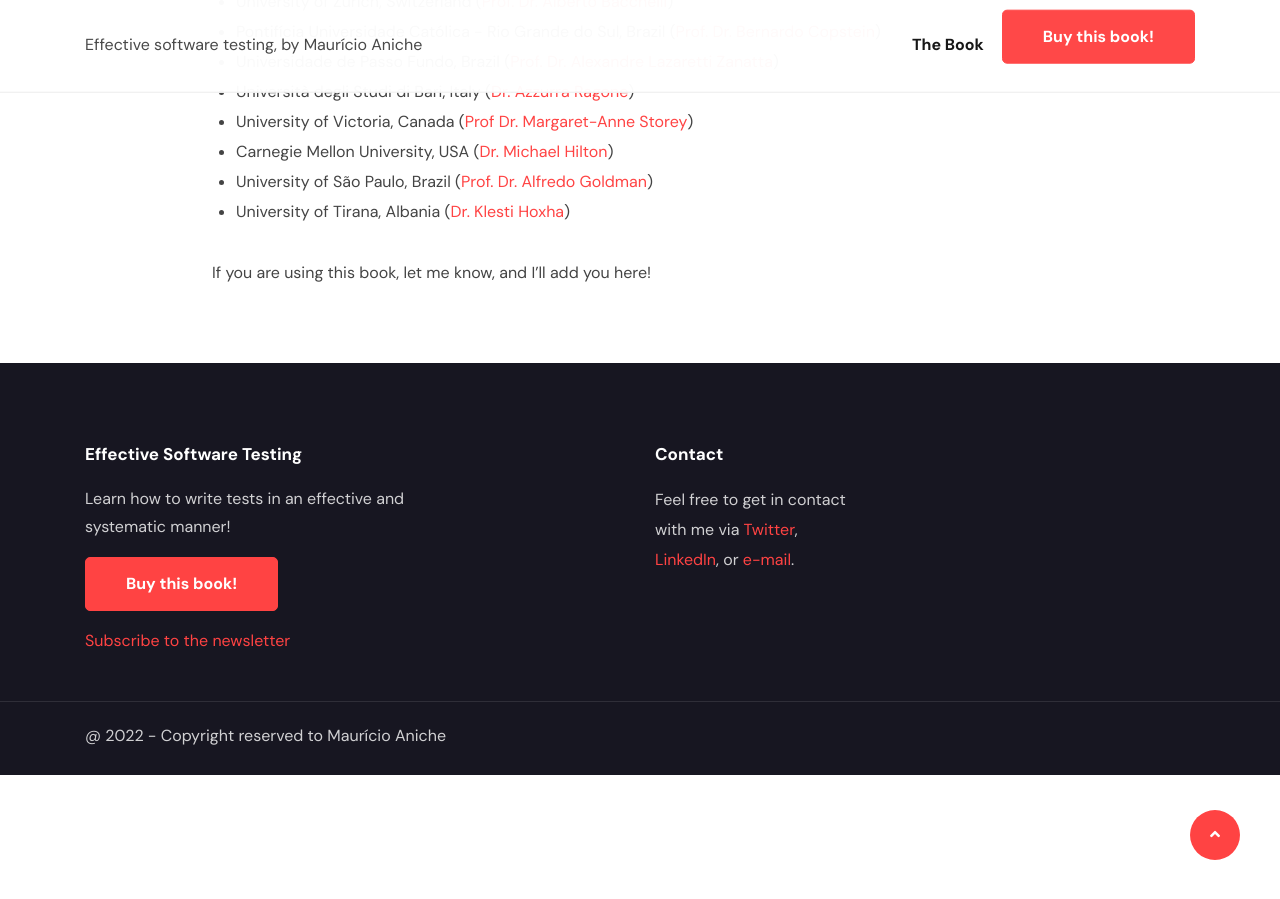
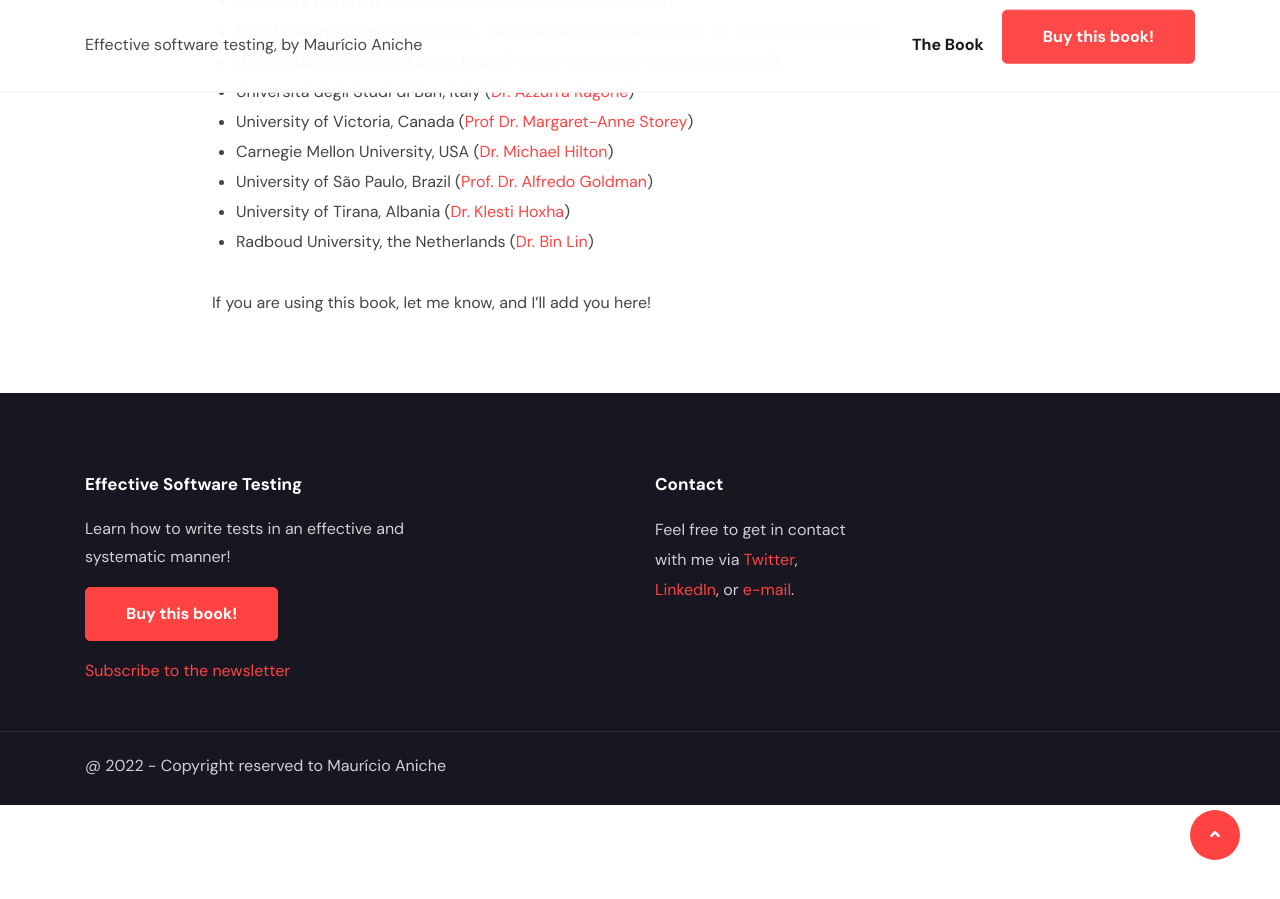
Before and after one commit to effective-software-testing/website, a Jekyll site: the page built from teachers.md, in a window 1280 px wide and 900 px high, scrolled down 743 px. Built offline with Jekyll 4.4.1, drawn with Linux system fonts in a browser that asks for light colours; comment, search, counter and statistics services are not loaded; before the commit the page ends 1613 px from its top, so only the background shows below that.

Commit message:
radboud university

```diff
--- a/teachers.md
+++ b/teachers.md
@@ -27,5 +27,6 @@
 * Carnegie Mellon University, USA ([Dr. Michael Hilton](https://www.cs.cmu.edu/~mhilton/))
 * University of São Paulo, Brazil ([Prof. Dr. Alfredo Goldman](https://www.ime.usp.br/~gold/new/))
 * University of Tirana, Albania ([Dr. Klesti Hoxha](https://klestihoxha.al))
+* Radboud University, the Netherlands ([Dr. Bin Lin](https://binlin.info/))
 
 If you are using this book, let me know, and I'll add you here!
```
